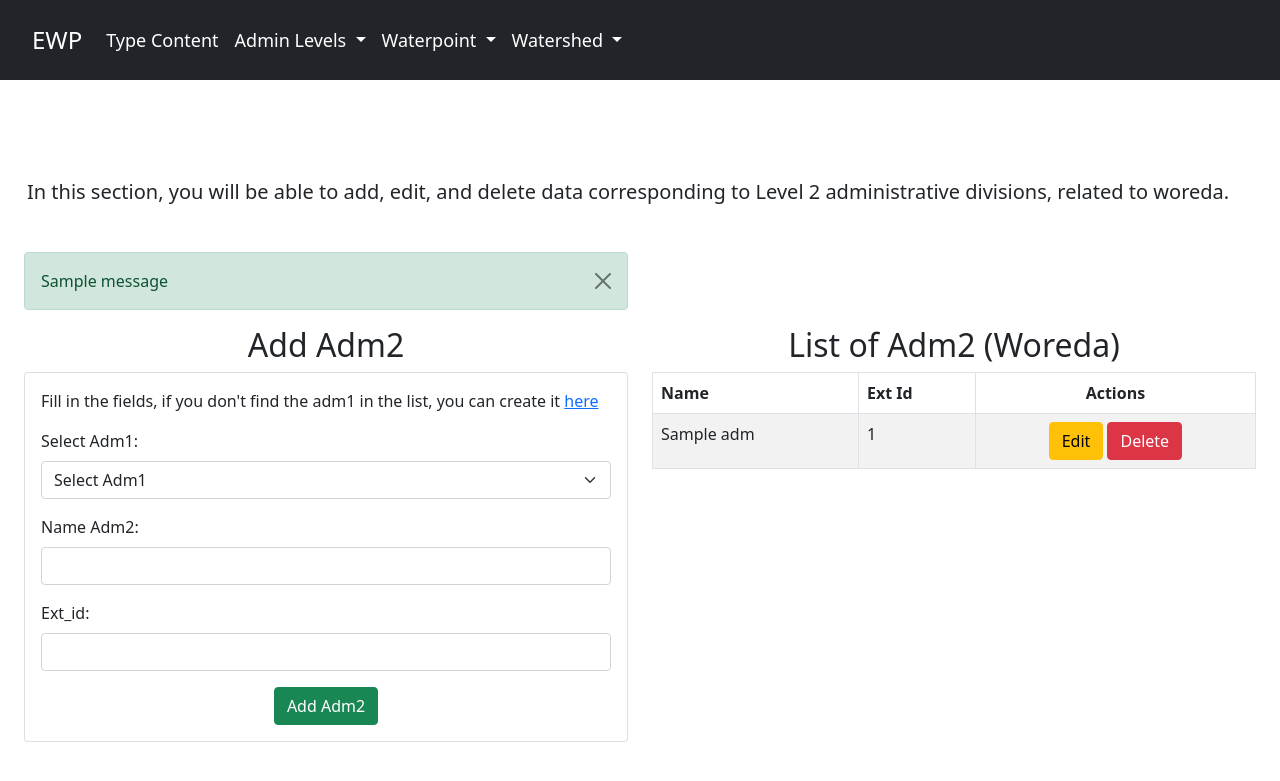
After one commit to CIAT-DAPA/lswms_admin, a Flask app: template src/templates/adm2.html in a window 1280 px wide. The commit adds this page. Shown: the top 781 px of the page. Run offline with Flask 3, Linux system fonts and the light colour scheme; the template is opened without the code that fills it: most values are stand-ins (such as "Sample title", 1, 10 or a date in 2020); one stand-in notice (Sample message) is shown.

Commit message:
EWP-17 added read, create,edit and delete for adm2, working on unit test

```diff
--- a/src/app.py
+++ b/src/app.py
@@ -2,6 +2,7 @@ from flask import Flask, render_template
 from mongoengine import connect
 from config import Config
 from routes.adm1 import adm1_bp
+from routes.adm2 import adm2_bp
 
 app = Flask(__name__)
 app.config.from_object(Config)
@@ -15,6 +16,7 @@ connect(
 )
 
 app.register_blueprint(adm1_bp)
+app.register_blueprint(adm2_bp)
 
 
 
--- /dev/null
+++ b/src/templates/adm2.html
@@ -0,0 +1,108 @@
+{% extends 'layout.html' %}
+{% block body %}
+<h5 class="" style="margin-left: 15px;">In this section, you will be able to add, edit, and delete data corresponding to Level 2 administrative divisions, related to woreda.</h5>
+
+<div class="container-fluid mt-5">
+    {% with messages = get_flashed_messages() %}
+    {% if messages %}
+    <div class="row">
+        <div class="col-md-6">
+            {% for message in messages %}
+            <div class="alert alert-success alert-dismissible fade show" role="alert">
+                {{ message }}
+                <button type="button" class="btn-close" data-bs-dismiss="alert" aria-label="Close"></button>
+            </div>
+            {% endfor %}
+        </div>
+    </div>
+    {% endif %}
+    {% endwith %}
+
+    <div class="row">
+        <!-- lef conainer to add adm1-->
+        <div class="col-md-6">
+            <h2 class="card-title text-center">Add Adm2</h2>
+
+
+            <div class="card">
+                <div class="card-body">
+            <p class="">Fill in the fields, if you don't find the adm1 in the list, you can create it <a href="/">here</a> </p>
+
+                    <form method="POST" action="/adm2/add">
+                        <div class="mb-3">
+                            <label for="adm1" class="form-label">Select Adm1:</label>
+                            <select class="form-select" id="adm1" name="adm1" required>
+                                <option value="" disabled selected>Select Adm1</option>
+                                {% for adm in adm1 %}
+                                    <option value="{{ adm.id }}">{{ adm.name }}</option>
+                                {% endfor %}
+                            </select>
+                        </div>
+                        <div class="mb-3">
+                            <label for="name" class="form-label">Name Adm2:</label>
+                            <input type="text" class="form-control" id="name" name="name" required>
+                        </div>
+                        <div class="mb-3">
+                            <label for="ext_id" class="form-label">Ext_id:</label>
+                            <input type="number" class="form-control" id="ext_id" name="ext_id" required>
+                        </div>
+                        <div class="text-center">
+                            <button type="submit" class="btn btn-success">Add Adm2</button>
+                        </div>
+                    </form>
+                </div>
+            </div>
+        </div>
+
+        <!-- right table to edit adm     -->
+        <div class="col-md-6">
+            <h2 class="text-center">List of Adm2 (Woreda)</h2>
+
+            <table class="table table-striped table-bordered bg-white">
+                <thead>
+                    <tr>
+                        <th>Name</th>
+                        <th>Ext Id</th>
+                        <th class="text-center">Actions</th>
+                    </tr>
+                </thead>
+                <tbody>
+                    {% for adm in adm2 %}
+                    <tr>
+                        <td>{{ adm.name }}</td>
+                        <td>{{ adm.ext_id }}</td>
+                        <td>
+                            <div class="text-center">
+                                <a href="/editadm2/{{ adm.id }}" class="btn btn-warning">Edit</a>
+                                <a href="#" class="btn btn-danger" data-bs-toggle="modal" data-bs-target="#deleteModal-{{ adm.id }}">Delete</a>
+                            </div>
+                        </td>
+                    </tr>
+                    {% endfor %}
+                </tbody>
+            </table>
+        </div>
+    </div>
+</div>
+
+{% for adm in adm2 %}
+<div class="modal fade" id="deleteModal-{{ adm.id }}" tabindex="-1" aria-labelledby="deleteModalLabel-{{ adm.id }}" aria-hidden="true">
+    <div class="modal-dialog">
+        <div class="modal-content">
+            <div class="modal-header">
+                <h5 class="modal-title" id="deleteModalLabel-{{ adm.id }}">Confirm Deletion</h5>
+                <button type="button" class="btn-close" data-bs-dismiss="modal" aria-label="Close"></button>
+            </div>
+            <div class="modal-body">
+                Are you sure you want to delete this Woreda?
+            </div>
+            <div class="modal-footer">
+                <button type="button" class="btn btn-secondary" data-bs-dismiss="modal">Cancel</button>
+                <a href="/deleteadm2/{{ adm.id }}" class="btn btn-danger">Delete</a>
+            </div>
+        </div>
+    </div>
+</div>
+{% endfor %}
+
+{% endblock %}
--- a/src/templates/layout.html
+++ b/src/templates/layout.html
@@ -24,8 +24,8 @@
                     </a>
                     <ul class="dropdown-menu" aria-labelledby="navbarDropdownMenuLink">
                         <li><a class="dropdown-item" href="/">Adm1</a></li>
-                        <li><a class="dropdown-item" href="/">Adm2</a></li>
-                        <li><a class="dropdown-item" href="/">Adm3</a></li>
+                        <li><a class="dropdown-item" href="/adm2">Adm2</a></li>
+                        <li><a class="dropdown-item" href="/adm3">Adm3</a></li>
                     </ul>
                 </li>
                 <li class="nav-item dropdown">
@@ -54,7 +54,7 @@
 
 
   <body>
-    <div class="container-fluid  " style="margin-top: 200px;">{% block body %} {% endblock %}</div>
+    <div class="container-fluid  " style="margin-top: 100px;">{% block body %} {% endblock %}</div>
     <script src="https://cdn.jsdelivr.net/npm/bootstrap@5.0.2/dist/js/bootstrap.bundle.min.js" integrity="sha384-MrcW6ZMFYlzcLA8Nl+NtUVF0sA7MsXsP1UyJoMp4YLEuNSfAP+JcXn/tWtIaxVXM" crossorigin="anonymous"></script>
   </body>
 </html>
```
Also changed, not shown: src/routes/adm2.py (added, +54 -0 lines), src/templates/adm1.html (+8 -1 lines), src/templates/edit_adm2.html (added, +39 -0 lines).
